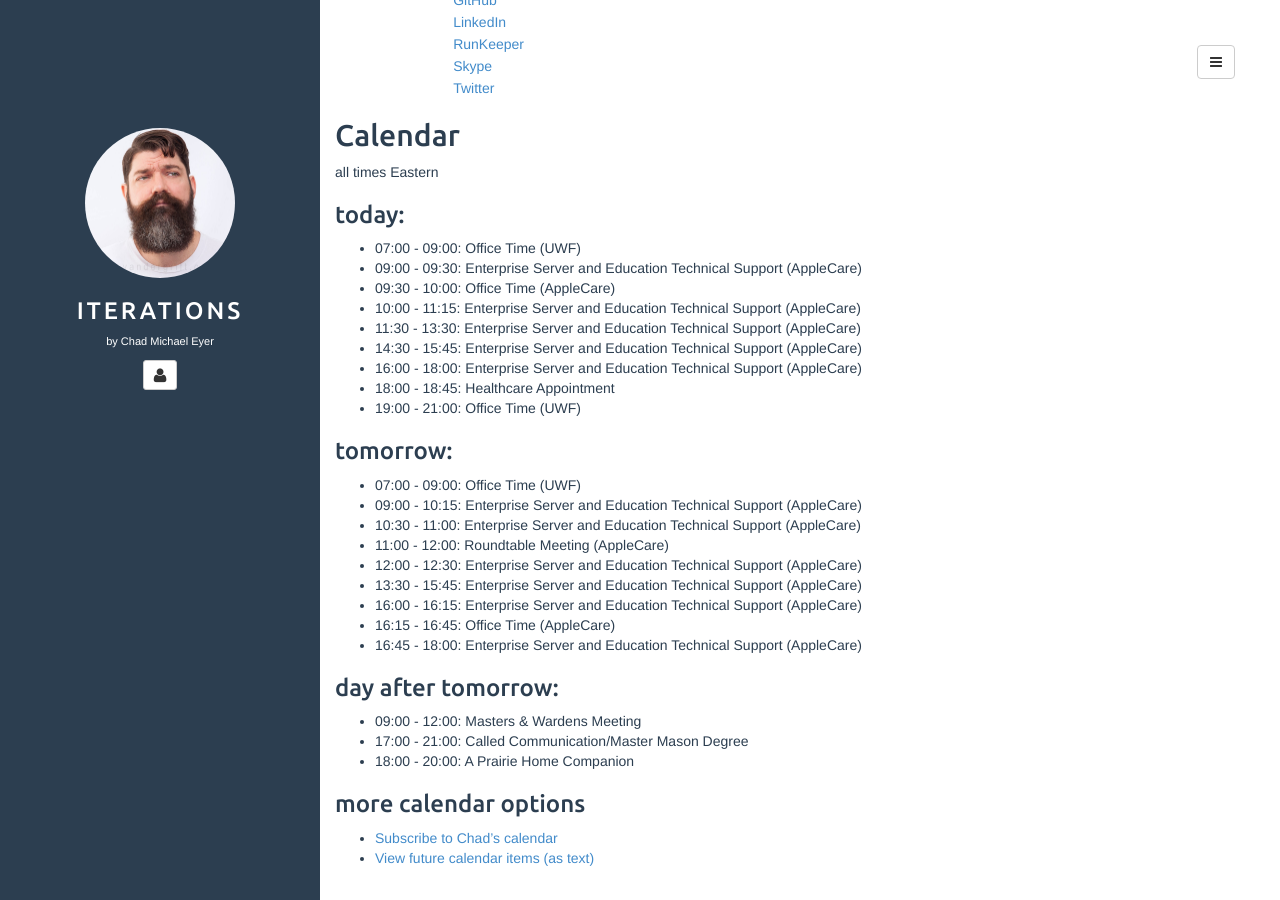
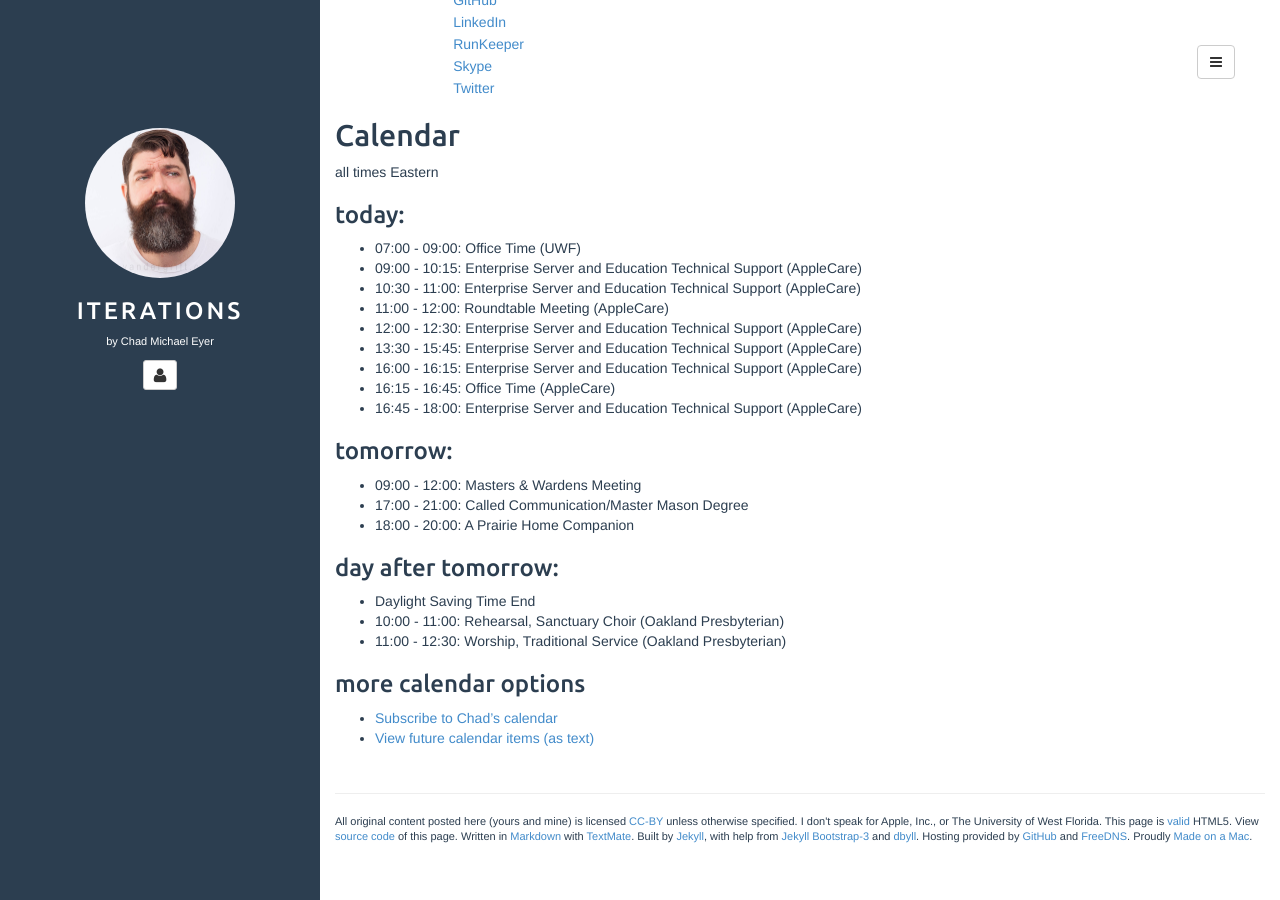
Before and after one commit to chadmichaeleyer/chadmichaeleyer.github.io, a Jekyll site: the page built from about.md, in a window 1280 px wide and 900 px high, scrolled down 1377 px. Built offline with Jekyll 4.4.1, drawn with Linux system fonts in a browser that asks for light colours.

Commit message:
calendar update

```diff
--- a/calendar.markdown
+++ b/calendar.markdown
@@ -1,18 +1,6 @@
 all times Eastern
 
 ### today:
-
-* 07:00 - 09:00: Office Time (UWF)
-* 09:00 - 09:30: Enterprise Server and Education Technical Support (AppleCare)
-* 09:30 - 10:00: Office Time (AppleCare)
-* 10:00 - 11:15: Enterprise Server and Education Technical Support (AppleCare)
-* 11:30 - 13:30: Enterprise Server and Education Technical Support (AppleCare)
-* 14:30 - 15:45: Enterprise Server and Education Technical Support (AppleCare)
-* 16:00 - 18:00: Enterprise Server and Education Technical Support (AppleCare)
-* 18:00 - 18:45: Healthcare Appointment
-* 19:00 - 21:00: Office Time (UWF)
-
-### tomorrow:
 
 * 07:00 - 09:00: Office Time (UWF)
 * 09:00 - 10:15: Enterprise Server and Education Technical Support (AppleCare)
@@ -24,8 +12,14 @@ all times Eastern
 * 16:15 - 16:45: Office Time (AppleCare)
 * 16:45 - 18:00: Enterprise Server and Education Technical Support (AppleCare)
 
-### day after tomorrow:
+### tomorrow:
 
 * 09:00 - 12:00: Masters & Wardens Meeting
 * 17:00 - 21:00: Called Communication/Master Mason Degree
 * 18:00 - 20:00: A Prairie Home Companion
+
+### day after tomorrow:
+
+* Daylight Saving Time End
+* 10:00 - 11:00: Rehearsal, Sanctuary Choir (Oakland Presbyterian)
+* 11:00 - 12:30: Worship, Traditional Service (Oakland Presbyterian)
```
Also changed, not shown: calendar-year.markdown (+11 -12 lines), 1 other file.
